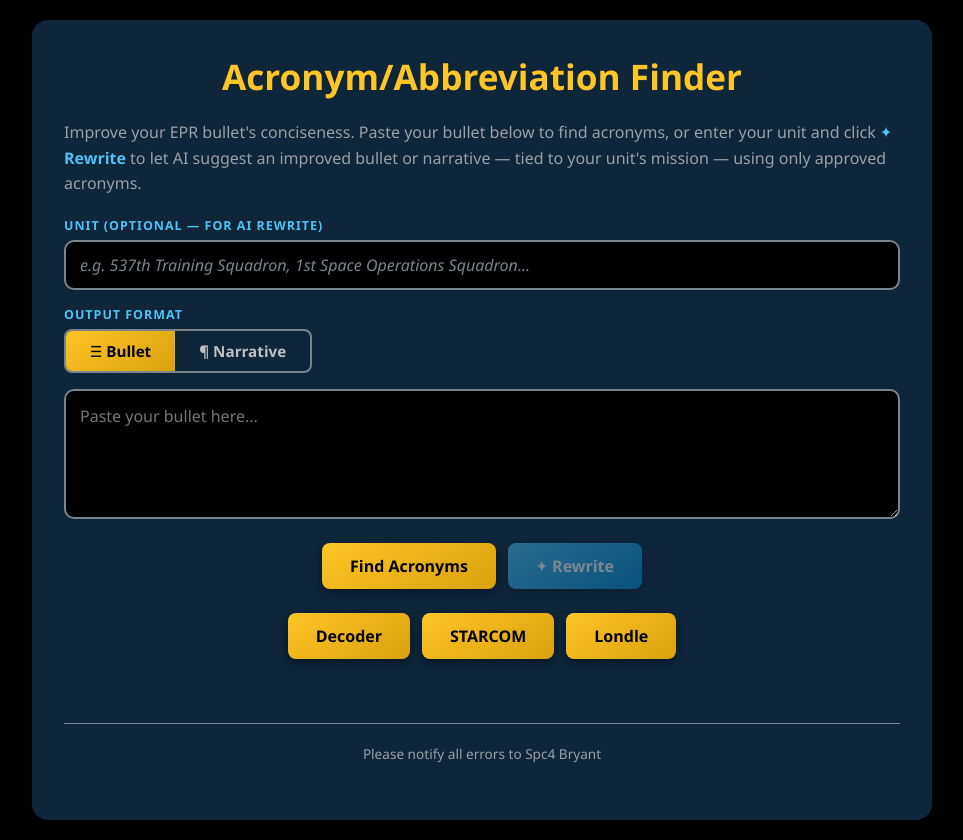
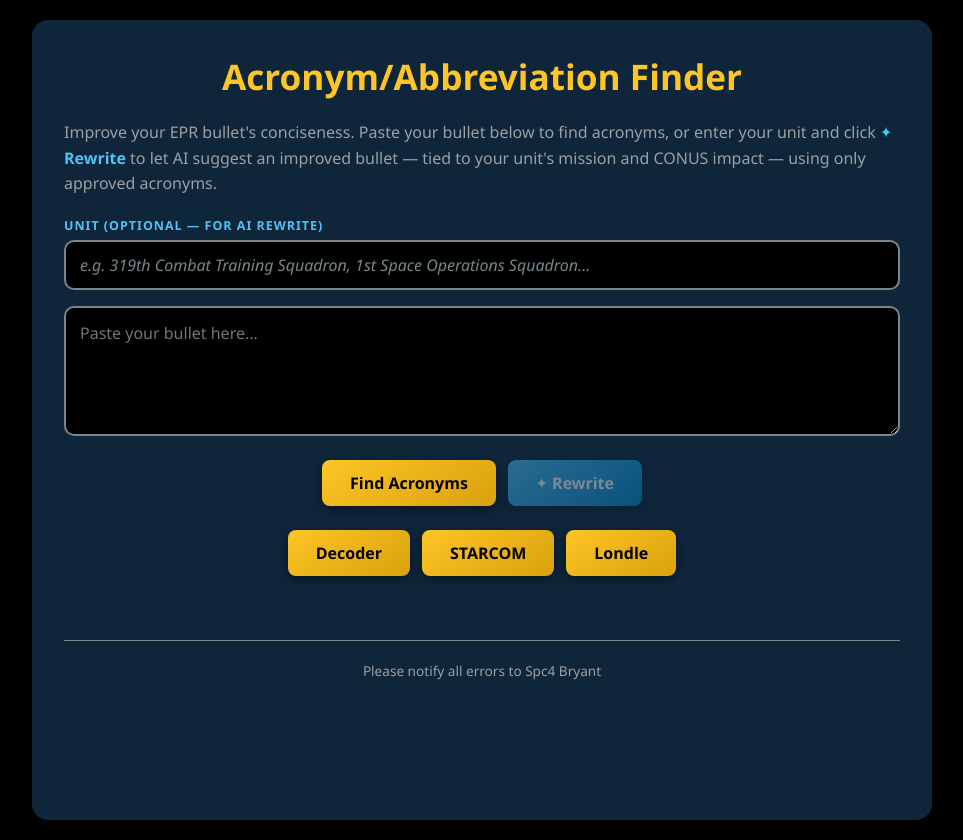
Before and after one commit to LBryant01/AAFinder, a React (Create React App) app: page / in a window 1280 px wide. Shown: the whole page, without its empty margins (158-1121 px from the left). Built offline with nearby package versions, Linux system fonts and the light colour scheme.

Commit message:
Refactor output mode handling and improve UI text

```diff
--- a/src/App.js
+++ b/src/App.js
@@ -16,7 +16,6 @@ export default function App() {
   const [isRewriting, setIsRewriting] = useState(false);
   const [rewriteError, setRewriteError] = useState("");
   const [copied, setCopied] = useState(false);
-  const [outputMode, setOutputMode] = useState("bullet"); // "bullet" or "narrative"
 
   const handleClick = () => {
     window.location.href = "https://londle.vercel.app/";
@@ -40,48 +39,59 @@ export default function App() {
   const checkAcronyms = (inputText, dict) => {
     if (!inputText) return;
 
+    // Normalize: replace double hyphens, then clean punctuation
     const cleanSentence = inputText.replace(/--/g, " ");
     const upperSentence = cleanSentence.toUpperCase();
 
+    // Split into individual words, strip punctuation from each
     const inputWords = upperSentence
       .split(/\s+/)
       .map((word) => word.replace(/[;:.,!—\-\/\\]/g, ""))
       .filter(Boolean);
 
-    const exactMatches = new Set();
-    const wordMatches = new Set();
-    const possibleMatches = new Set();
+    const exactMatches = new Set();   // full phrase found in sentence
+    const wordMatches = new Set();    // individual word exact key match
+    const possibleMatches = new Set(); // prefix-based partial matches
 
+    // 1. Check if entire sentence is a key
     if (dict.hasOwnProperty(upperSentence)) {
       setResult(`Possible Acronym(s):\n${cleanSentence}: ${dict[upperSentence]}`);
       return;
     }
 
+    // 2. Check every dictionary key against the full sentence (phrase match)
     Object.keys(dict).forEach((key) => {
       if (upperSentence.includes(key.toUpperCase())) {
         exactMatches.add(`${key}: ${dict[key]}`);
       }
     });
 
+    // 3. Check every individual input word as an exact dictionary key
     inputWords.forEach((word) => {
       Object.keys(dict).forEach((key) => {
+        // Match single-word keys exactly
         if (key.toUpperCase() === word) {
           wordMatches.add(`${key}: ${dict[key]}`);
         }
       });
     });
 
+    // 4. Prefix matching — each word checked against start of each key
+    //    Use longer prefix (up to 5 chars) for better precision
     inputWords.forEach((word) => {
-      if (word.length < 3) return;
+      if (word.length < 3) return; // skip very short words like "a", "of"
       const prefix = word.substring(0, Math.min(word.length, 5));
       Object.keys(dict).forEach((key) => {
-        const firstKeyWord = key.toUpperCase().split(" ")[0];
+        const keyUpper = key.toUpperCase();
+        // Only match start of first word in multi-word keys
+        const firstKeyWord = keyUpper.split(" ")[0];
         if (firstKeyWord.startsWith(prefix) && !exactMatches.has(`${key}: ${dict[key]}`)) {
           possibleMatches.add(`${key}: ${dict[key]}`);
         }
       });
     });
 
+    // Combine all matches — exact first, then word, then possible
     const allMatches = [
       ...Array.from(exactMatches),
       ...Array.from(wordMatches).filter((m) => !exactMatches.has(m)),
@@ -115,7 +125,6 @@ export default function App() {
           bullet: user,
           acronyms: dictionaryToUse,
           unit: unit.trim(),
-          outputMode,
         }),
       });
 
@@ -158,8 +167,8 @@ export default function App() {
           <p>
             Improve your EPR bullet's conciseness. Paste your bullet below to
             find acronyms, or enter your unit and click <strong>✦ Rewrite</strong> to
-            let AI suggest an improved bullet or narrative — tied to your unit's
-            mission — using only approved acronyms.
+            let AI suggest an improved bullet — tied to your unit's mission and CONUS
+            impact — using only approved acronyms.
           </p>
 
           {/* Unit input */}
@@ -168,7 +177,7 @@ export default function App() {
             <input
               className="unit-input"
               type="text"
-              placeholder="e.g. 537th Training Squadron, 1st Space Operations Squadron..."
+              placeholder="e.g. 319th Combat Training Squadron, 1st Space Operations Squadron..."
               value={unit}
               onChange={(e) => {
                 setUnit(e.target.value);
@@ -179,32 +188,9 @@ export default function App() {
             />
           </div>
 
-          {/* Output mode toggle */}
-          <div className="mode-toggle-group">
-            <label className="unit-label">Output Format</label>
-            <div className="mode-toggle">
-              <button
-                className={`mode-btn ${outputMode === "bullet" ? "mode-btn--active" : ""}`}
-                onClick={() => { setOutputMode("bullet"); setRewritten(""); }}
-              >
-                ☰ Bullet
-              </button>
-              <button
-                className={`mode-btn ${outputMode === "narrative" ? "mode-btn--active" : ""}`}
-                onClick={() => { setOutputMode("narrative"); setRewritten(""); }}
-              >
-                ¶ Narrative
-              </button>
-            </div>
-          </div>
-
           {/* Bullet textarea */}
           <textarea
-            placeholder={
-              outputMode === "bullet"
-                ? "Paste your bullet here..."
-                : "Paste your bullet or notes here — AI will expand into a narrative paragraph..."
-            }
+            placeholder="Paste your bullet here..."
             value={user}
             onChange={(e) => {
               setUser(e.target.value);
@@ -224,9 +210,7 @@ export default function App() {
               onClick={handleRewrite}
               disabled={isRewriting || !user.trim()}
             >
-              {isRewriting
-                ? outputMode === "narrative" ? "Writing…" : "Rewriting…"
-                : outputMode === "narrative" ? "✦ Write Narrative" : "✦ Rewrite"}
+              {isRewriting ? "Rewriting…" : "✦ Rewrite"}
             </button>
           </div>
 
@@ -242,12 +226,10 @@ export default function App() {
             </div>
           )}
 
-          {/* AI output result */}
+          {/* AI rewrite result */}
           {rewritten && (
             <div className="rewrite-result">
-              <div className="rewrite-label">
-                {outputMode === "narrative" ? "AI-Generated Narrative" : "AI-Suggested Rewrite"}
-              </div>
+              <div className="rewrite-label">AI-Suggested Rewrite</div>
               <div className="rewrite-text">{rewritten}</div>
               <button className="copy-btn" onClick={handleCopy}>
                 {copied ? "Copied!" : "Copy"}
```
